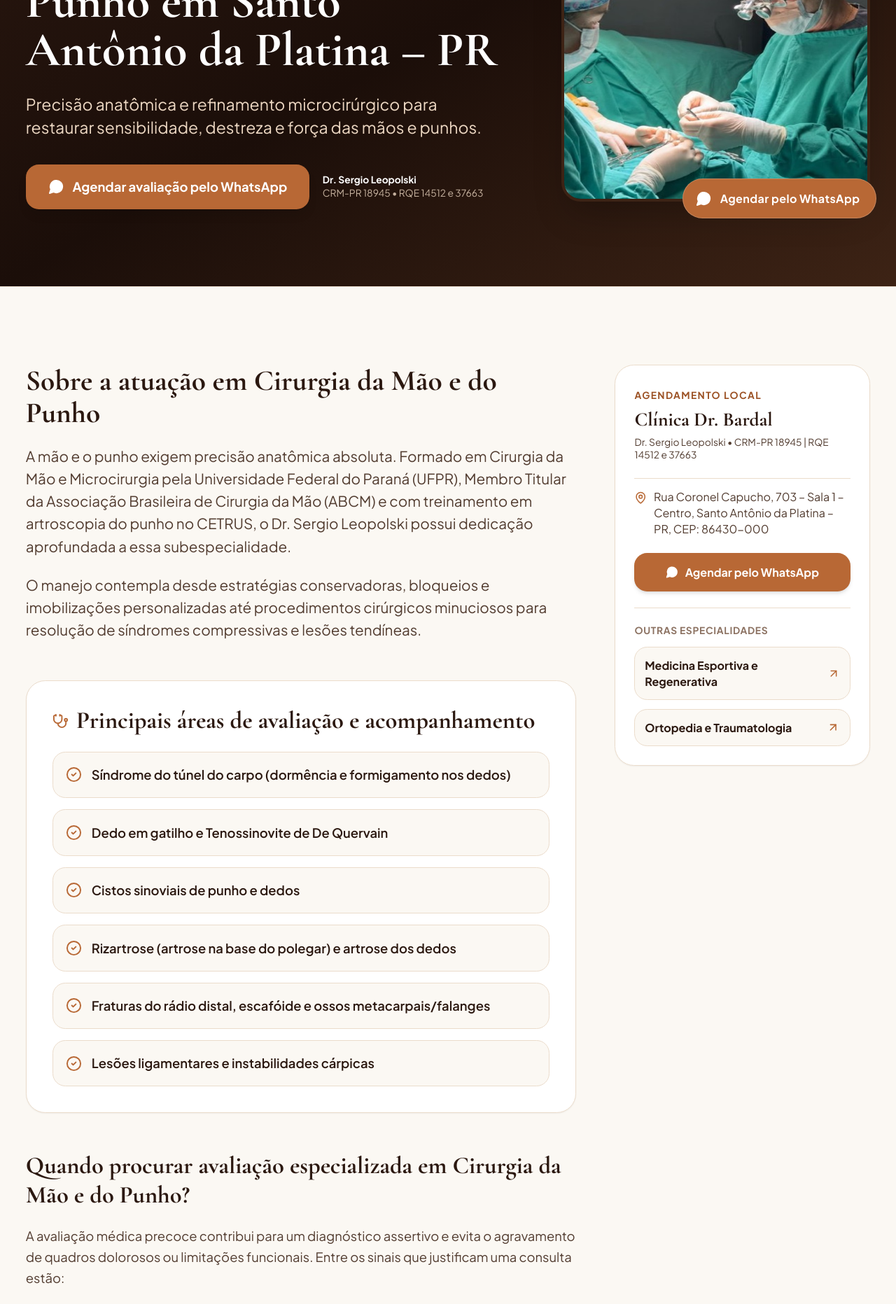
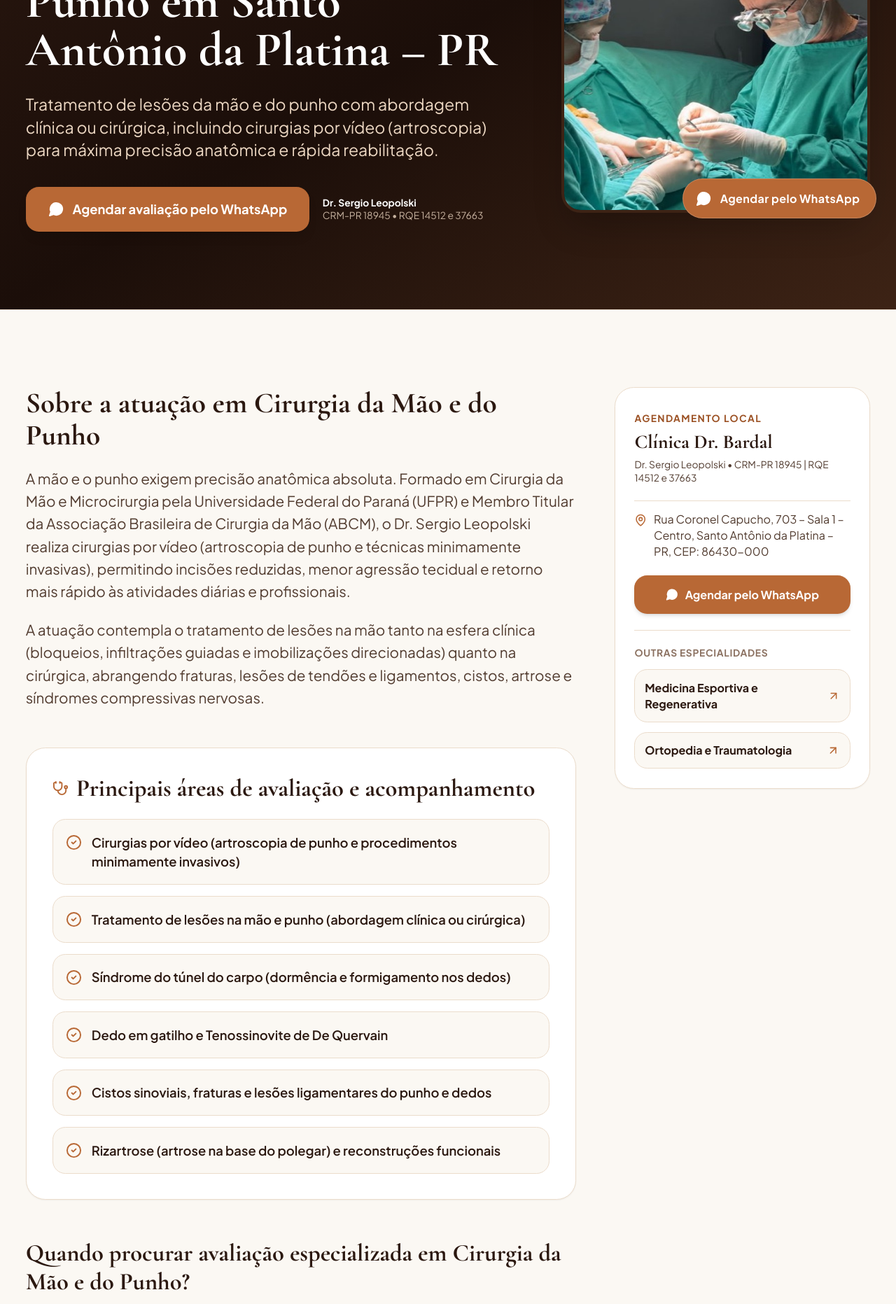
Before and after one commit to josepatrial/drSergioLeopolski, a React (Vite) app: page /especialidades/cirurgia-da-mao in a window 1280 px wide. Shown: the part 460-2323 px from the top of the page at 70% size. Built offline with nearby package versions, Linux system fonts and the light colour scheme.

Commit message:
feat: atualizar texto do topo para Ortopedia Cirurgia da Mao e Medicina Esportiva e Regenerativa e adicionar cirurgias por video na especialidade 03

```diff
--- a/src/components/Hero.tsx
+++ b/src/components/Hero.tsx
@@ -68,7 +68,7 @@ export const Hero: React.FC<HeroProps> = ({ profile }) => {
             {/* Eyebrow Specialties - Exact as Mockup */}
             <div className="pt-2">
               <span className="inline-block text-[11px] sm:text-xs font-bold uppercase tracking-[0.24em] text-[#9c5225]">
-                ORTOPEDIA • CIRURGIA DA MÃO • ESPORTE • REGENERATIVA
+                ORTOPEDIA • CIRURGIA DA MÃO • MEDICINA ESPORTIVA E REGENERATIVA
               </span>
             </div>
 
--- a/src/data/siteConfig.ts
+++ b/src/data/siteConfig.ts
@@ -347,23 +347,23 @@ export const SPECIALTIES_DATA: SpecialtyItem[] = [
     number: '03',
     title: 'Cirurgia da Mão e do Punho',
     shortDescription:
-      'Diagnóstico e tratamento de doenças e lesões da mão e do punho, com abordagem clínica ou cirúrgica especializada conforme a necessidade de cada paciente.',
+      'Tratamento especializado de lesões da mão e do punho com abordagem clínica ou cirúrgica, incluindo cirurgias por vídeo (artroscopia e procedimentos minimamente invasivos) para recuperação rápida e funcional.',
     seoTitle: 'Cirurgião da Mão em Santo Antônio da Platina – PR | Dr. Sergio Leopolski (RQE 37663)',
     seoDescription:
-      'Especialista em Cirurgia da Mão e do Punho no Paraná. Membro titular da Associação Brasileira de Cirurgia da Mão (ABCM). Dr. Sergio Leopolski em Santo Antônio da Platina.',
+      'Especialista em Cirurgia da Mão, Punho e Cirurgias por Vídeo (Artroscopia) no Paraná. Membro titular da Associação Brasileira de Cirurgia da Mão (ABCM). Dr. Sergio Leopolski em Santo Antônio da Platina.',
     heroSubtitle:
-      'Precisão anatômica e refinamento microcirúrgico para restaurar sensibilidade, destreza e força das mãos e punhos.',
+      'Tratamento de lesões da mão e do punho com abordagem clínica ou cirúrgica, incluindo cirurgias por vídeo (artroscopia) para máxima precisão anatômica e rápida reabilitação.',
     overviewParagraphs: [
-      'A mão e o punho exigem precisão anatômica absoluta. Formado em Cirurgia da Mão e Microcirurgia pela Universidade Federal do Paraná (UFPR), Membro Titular da Associação Brasileira de Cirurgia da Mão (ABCM) e com treinamento em artroscopia do punho no CETRUS, o Dr. Sergio Leopolski possui dedicação aprofundada a essa subespecialidade.',
-      'O manejo contempla desde estratégias conservadoras, bloqueios e imobilizações personalizadas até procedimentos cirúrgicos minuciosos para resolução de síndromes compressivas e lesões tendíneas.'
+      'A mão e o punho exigem precisão anatômica absoluta. Formado em Cirurgia da Mão e Microcirurgia pela Universidade Federal do Paraná (UFPR) e Membro Titular da Associação Brasileira de Cirurgia da Mão (ABCM), o Dr. Sergio Leopolski realiza cirurgias por vídeo (artroscopia de punho e técnicas minimamente invasivas), permitindo incisões reduzidas, menor agressão tecidual e retorno mais rápido às atividades diárias e profissionais.',
+      'A atuação contempla o tratamento de lesões na mão tanto na esfera clínica (bloqueios, infiltrações guiadas e imobilizações direcionadas) quanto na cirúrgica, abrangendo fraturas, lesões de tendões e ligamentos, cistos, artrose e síndromes compressivas nervosas.'
     ],
     clinicalFocusAreas: [
+      'Cirurgias por vídeo (artroscopia de punho e procedimentos minimamente invasivos)',
+      'Tratamento de lesões na mão e punho (abordagem clínica ou cirúrgica)',
       'Síndrome do túnel do carpo (dormência e formigamento nos dedos)',
       'Dedo em gatilho e Tenossinovite de De Quervain',
-      'Cistos sinoviais de punho e dedos',
-      'Rizartrose (artrose na base do polegar) e artrose dos dedos',
-      'Fraturas do rádio distal, escafóide e ossos metacarpais/falanges',
-      'Lesões ligamentares e instabilidades cárpicas'
+      'Cistos sinoviais, fraturas e lesões ligamentares do punho e dedos',
+      'Rizartrose (artrose na base do polegar) e reconstruções funcionais'
     ],
     whenToSeekCare: [
       'Acordar com os dedos das mãos formigando ou dormentes',
@@ -372,14 +372,15 @@ export const SPECIALTIES_DATA: SpecialtyItem[] = [
       'Dor no punho após quedas ou movimentos repetitivos de digitação'
     ],
     diagnosticAndTherapeuticApproach:
-      'Testes neurofuncionais específicos, ultrassonografia do punho em tempo real e tratamento individualizado para restaurar a integridade funcional.',
+      'Testes neurofuncionais específicos, ultrassonografia do punho em tempo real no consultório e indicação precisa entre abordagem clínica ou cirurgia por vídeo.',
     image: '/images/medico-cirurgia.jpg',
-    imageAlt: 'Dr. Sergio Leopolski realizando cirurgia da mão no centro cirúrgico com lupa cirúrgica e equipe',
+    imageAlt: 'Dr. Sergio Leopolski realizando cirurgia da mão e punho no centro cirúrgico com equipe',
     keywords: [
+      'Cirurgia da mão por vídeo Santo Antônio da Platina',
+      'Artroscopia de punho Paraná',
       'Cirurgião da mão em Santo Antônio da Platina',
       'Dr Sergio Leopolski cirurgia da mão',
-      'Síndrome do túnel do carpo Santo Antônio da Platina',
-      'Especialista em punho e mão Paraná'
+      'Tratamento de lesões na mão clínica ou cirúrgica'
     ]
   }
 ];
```
